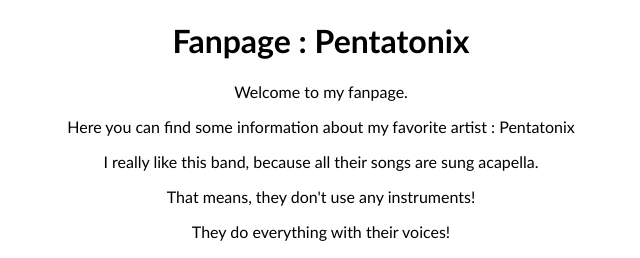
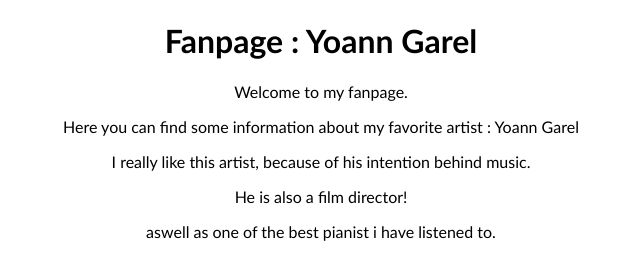
Before and after one commit to CastleN03/my-fav, a plain HTML site: page index.html in a window 1280 px wide. Shown: the top 258 px of the page, without its empty margins (319-959 px from the left). Drawn offline with Linux system fonts and the light colour scheme; grey boxes are pictures that could not be loaded.

Commit message:
customization update: yoann garel

```diff
--- a/index.html
+++ b/index.html
@@ -8,20 +8,20 @@
 </head>
 <body>
     <div class="title">
-        <h1>Fanpage : Pentatonix</h1>
+        <h1>Fanpage : Yoann Garel</h1>
     </div>
     <div class="intro">
         <p>Welcome to my fanpage. </p>
-        <p>Here you can find some information about my favorite artist : Pentatonix</p>
+        <p>Here you can find some information about my favorite artist : Yoann Garel</p>
 
-        <p>I really like this band, because all their songs are sung acapella.</p>
-        <p>That means, they don't use any instruments!</p>
-        <p>They do everything with their voices!</p>
+        <p>I really like this artist, because of his intention behind music.</p>
+        <p>He is also a film director!</p>
+        <p>aswell as one of the best pianist i have listened to.</p>
     </div>
     <div class="youtube">
         <iframe width="560"
                 height="315"
-                src="https://www.youtube.com/embed/3MteSlpxCpo"
+                src="https://www.youtube.com/embed/QmfwxaLB4qA&list=RDQmfwxaLB4qA&start_radio=1"
                 title="YouTube video player"
                 frameborder="0"
                 allow="accelerometer; autoplay; clipboard-write; encrypted-media; gyroscope; picture-in-picture"
```
